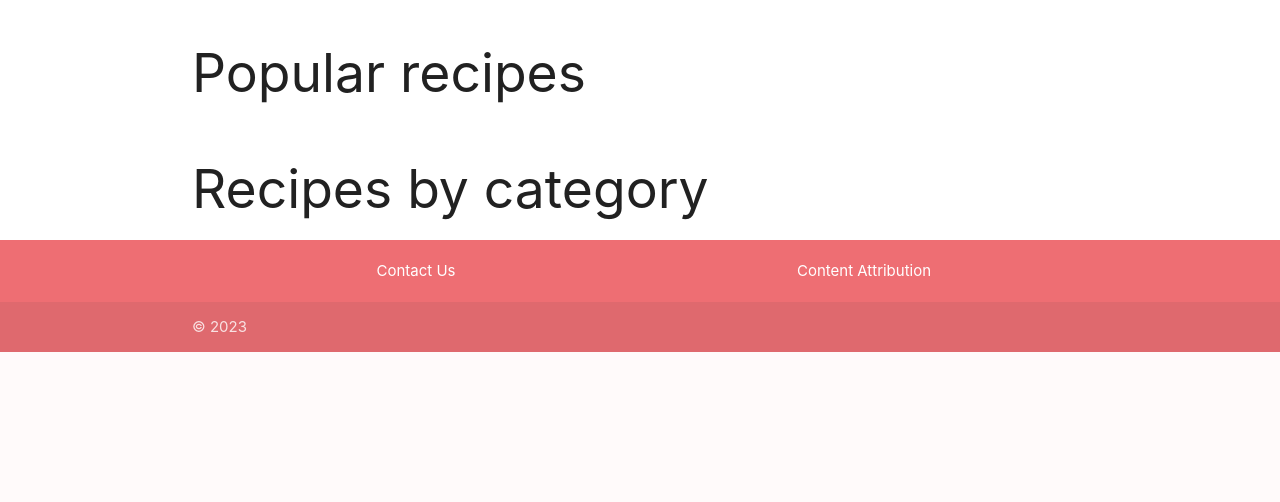
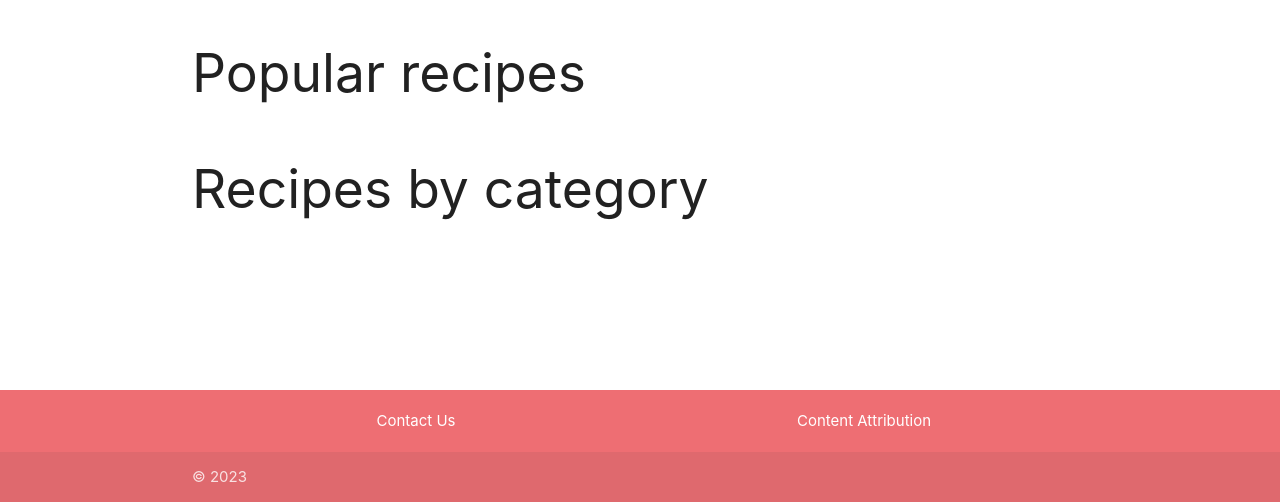
Before and after one commit to DavidMorgan92/cookbook, a Flask app: page / in a window 1280 px wide. Shown: the part 520-1022 px from the top of the page. Before the commit the page ends 872 px from the top, so only its background shows below. Run offline with Flask 3, Linux system fonts and the light colour scheme; data that the repository does not hold is empty; some libraries are stand-ins or nearby versions.

Commit message:
Pad main content

```diff
--- a/static/css/site.css
+++ b/static/css/site.css
@@ -13,6 +13,11 @@ nav {
     /* Push up nav z-index so it shows over the hero div on the home page */
     position: relative;
     z-index: 1;
+}
+
+main {
+    /* Pad the main content to create space for the footer */
+    padding-bottom: 150px;
 }
 
 #hero h1 {
```
